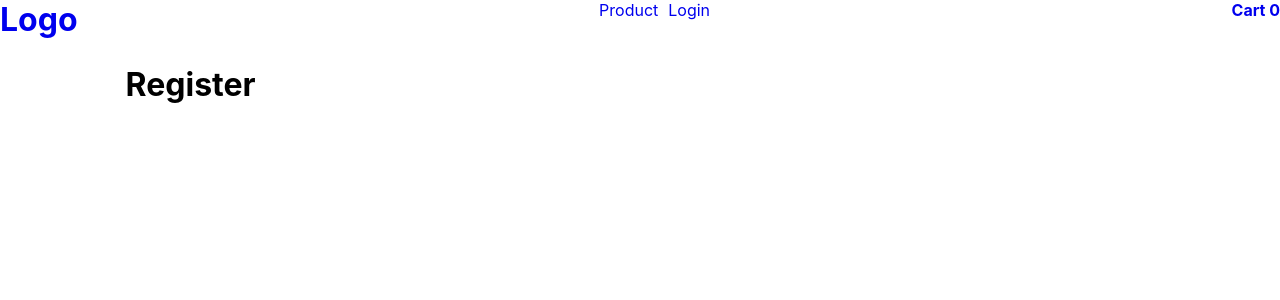
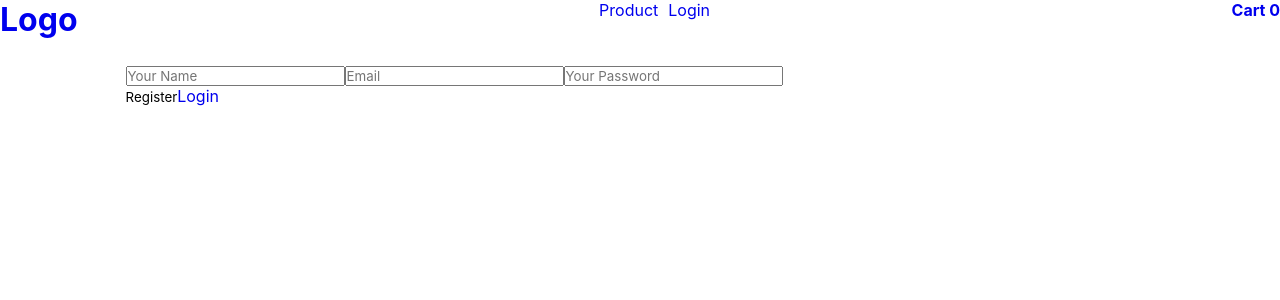
Before and after one commit to sshatil/eShopWorld, a React (Create React App) app in the folder client/: page /register in a window 1280 px wide. Shown: the top 300 px of the page. Built offline with nearby package versions, Linux system fonts and the light colour scheme; no server answers.

Commit message:
add login and register form

```diff
--- a/client/src/components/Products.jsx
+++ b/client/src/components/Products.jsx
@@ -1,4 +1,4 @@
-import { Grid } from '@material-ui/core';
+import { CircularProgress, Grid } from '@material-ui/core';
 import { useContext } from 'react';
 import { GlobalState } from '../GlobalState';
 import '../styles/Products.scss';
@@ -9,6 +9,7 @@ const Products = () => {
   const [products] = state.ProductsAPI.products;
   console.log(products);
   return (
+    <>
       <div className="products">
         <Grid container spacing={3}>
           {products.map((product) => (
@@ -18,6 +19,8 @@ const Products = () => {
           ))}
         </Grid>
       </div>
+      {products.length === 0 && <CircularProgress />}
+    </>
   );
 };
 
--- a/client/src/components/auth/Login.jsx
+++ b/client/src/components/auth/Login.jsx
@@ -1,10 +1,39 @@
-import React from 'react';
+import axios from 'axios';
+import { useState } from 'react';
+import { Link } from 'react-router-dom';
 
 const Login = () => {
-  const cart = 'Login';
+  const [user, setUser] = useState({
+    email: '',
+    password: '',
+  });
+  const handleInput = (e) => {
+    const newUser = { ...user };
+    newUser[e.target.name] = e.target.value;
+    setUser(newUser);
+  };
+  const handleLogin = async (e) => {
+    e.preventDefault();
+    try {
+      await axios.post('/user/login', { ...user });
+
+      localStorage.setItem('firstLogin', true);
+      window.location.href = '/';
+    } catch (err) {
+      alert(err.response.data.msg);
+    }
+  };
+  console.log(user);
   return (
-    <div>
-      <h1>{cart}</h1>
+    <div className="login">
+      <form onSubmit={handleLogin}>
+        <input type="email" name="email" placeholder="Email" onChange={handleInput} />
+        <input type="password" name="password" placeholder="Your Password" onChange={handleInput} />
+        <div>
+          <button type="submit">Login</button>
+          <Link to="/register">Register</Link>
+        </div>
+      </form>
     </div>
   );
 };
--- a/client/src/components/auth/Register.jsx
+++ b/client/src/components/auth/Register.jsx
@@ -1,10 +1,41 @@
-import React from 'react';
+import axios from 'axios';
+import { useState } from 'react';
+import { Link } from 'react-router-dom';
 
 const Register = () => {
-  const cart = 'Register';
+  const [user, setUser] = useState({
+    name: '',
+    email: '',
+    password: '',
+  });
+  const handleInput = (e) => {
+    const newUser = { ...user };
+    newUser[e.target.name] = e.target.value;
+    setUser(newUser);
+  };
+  const handleRegister = async (e) => {
+    e.preventDefault();
+    try {
+      await axios.post('/user/register', { ...user });
+
+      localStorage.setItem('firstLogin', true);
+      window.location.href = '/';
+    } catch (err) {
+      alert(err.response.data.msg);
+    }
+  };
+  console.log(user);
   return (
-    <div>
-      <h1>{cart}</h1>
+    <div className="login">
+      <form onSubmit={handleRegister}>
+        <input type="text" name="name" placeholder="Your Name" onChange={handleInput} />
+        <input type="email" name="email" placeholder="Email" onChange={handleInput} />
+        <input type="password" name="password" placeholder="Your Password" onChange={handleInput} />
+        <div>
+          <button type="submit">Register</button>
+          <Link to="/login">Login</Link>
+        </div>
+      </form>
     </div>
   );
 };
```
Lines whose indentation alone changed are shown as unchanged.
